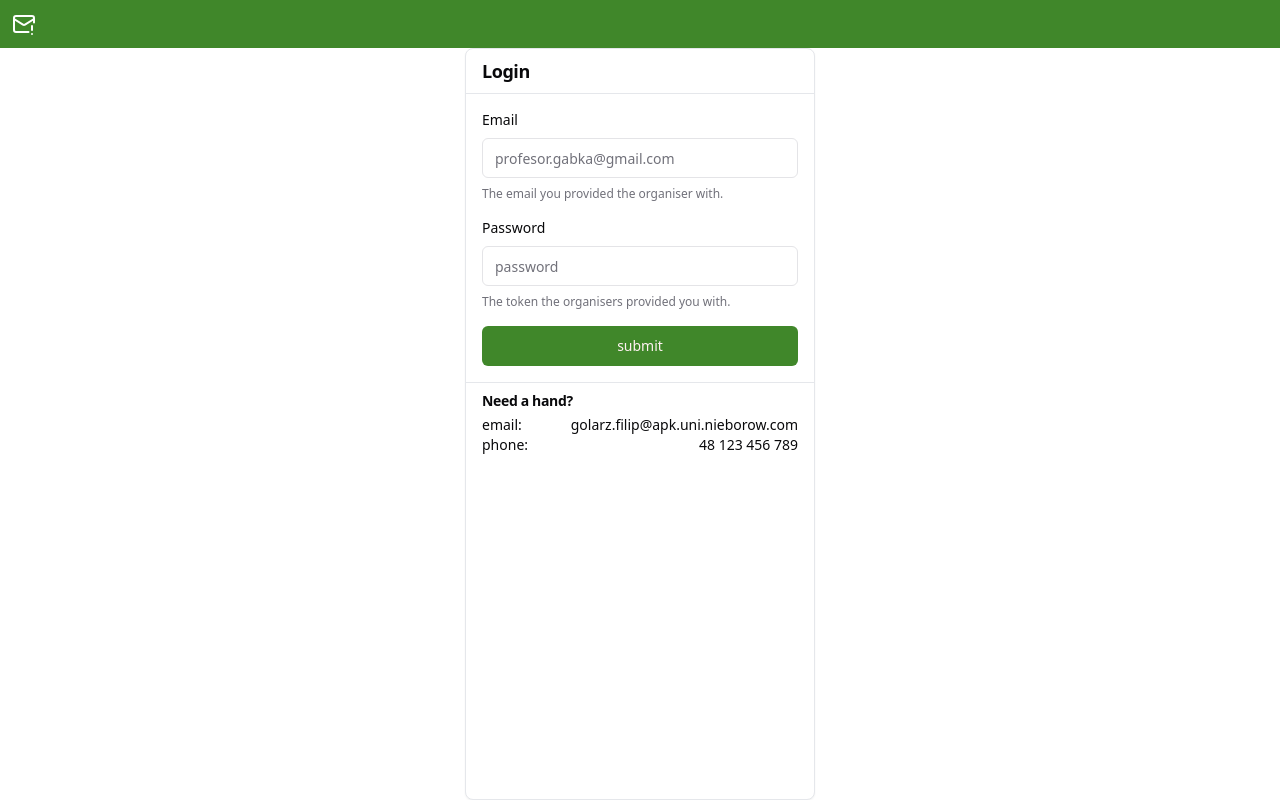
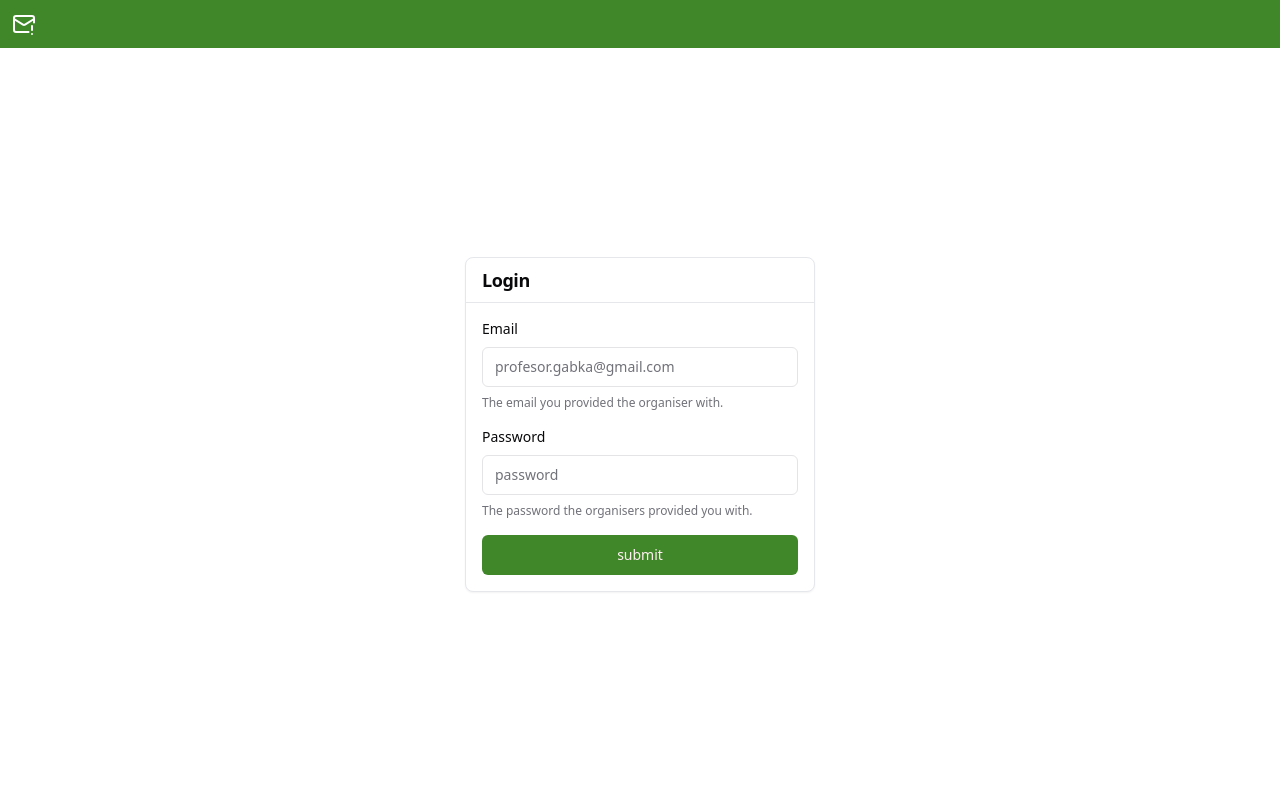
Before and after one commit to jakub-lesniewski/conf-handler-client, a React (Vite) app: page / in a window 1280 px wide. Shown: the top 800 px of the page. Built offline with nearby package versions, Linux system fonts and the light colour scheme.

Commit message:
login refactoring

```diff
--- /dev/null
+++ b/src/components/footer.tsx
@@ -0,0 +1,21 @@
+export default function Footer() {
+  return (
+    <footer className="flex flex-col items-start gap-1 bg-primary px-4 py-2 text-white">
+      <h4 className="font-semibold tracking-tight">Need a hand?</h4>
+      <div className="flex w-full justify-between">
+        <div className="flex flex-col">
+          <p>email: </p>
+          <p>phone:</p>
+        </div>
+        <div className="flex flex-col">
+          <a href="mailto:m.bluth@example.com">
+            golarz.filip@apk.uni.nieborow.com
+          </a>
+          <a href="tel:+123456789" className="text-end">
+            48 123 456 789
+          </a>
+        </div>
+      </div>
+    </footer>
+  );
+}
--- a/src/pages/login.tsx
+++ b/src/pages/login.tsx
@@ -54,7 +54,7 @@ export default function Login() {
   }
 
   return (
-    <Card className="my-auto h-full w-[350px] text-sm">
+    <Card className="my-auto w-[350px] text-sm">
       <CardHeader className="border-b py-2">
         <CardTitle className="text-lg">Login</CardTitle>
       </CardHeader>
@@ -90,7 +90,7 @@ export default function Login() {
                     <Input placeholder="password" {...field} type="password" />
                   </FormControl>
                   <FormDescription className="text-xs">
-                    The token the organisers provided you with.
+                    The password the organisers provided you with.
                   </FormDescription>
                   <FormMessage />
                 </FormItem>
@@ -100,25 +100,6 @@ export default function Login() {
           </form>
         </Form>
       </CardContent>
-      <CardFooter className="flex flex-col items-start gap-1 border-t px-4 py-2">
-        <h4 className="scroll-m-20 font-semibold tracking-tight">
-          Need a hand?
-        </h4>
-        <div className="flex w-full justify-between">
-          <div className="flex flex-col">
-            <p>email: </p>
-            <p>phone:</p>
-          </div>
-          <div className="flex flex-col">
-            <a href="mailto:m.bluth@example.com">
-              golarz.filip@apk.uni.nieborow.com
-            </a>
-            <a href="tel:+123456789" className="text-end">
-              48 123 456 789
-            </a>
-          </div>
-        </div>
-      </CardFooter>
     </Card>
   );
 }
```
